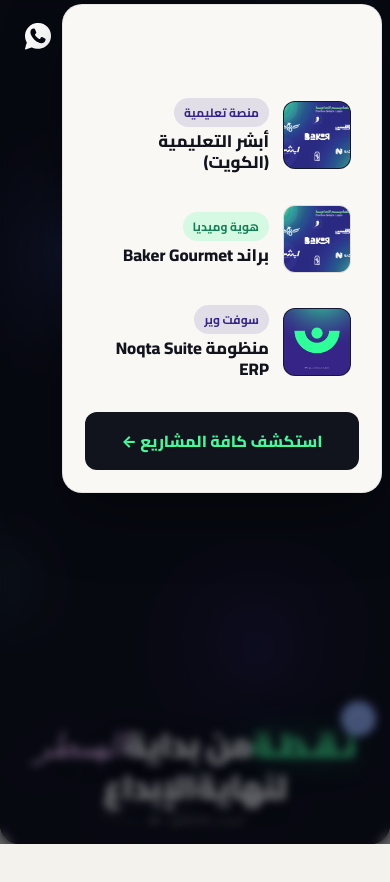
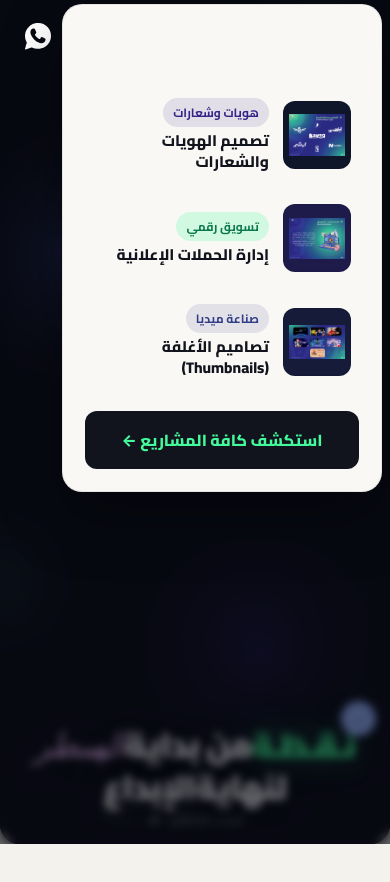
Before and after one commit to hassanmamdouh461/web-noqta, a Next.js app: page / in a window 390 px wide. Both pictures are taken after a click on the element 350 px from the left and 36 px from the top of the page. Shown: the top 882 px of the page. Built offline with nearby package versions, Linux system fonts and the light colour scheme.

Commit message:
fix(navbar): update work popout data to match authentic services and portfolio

```diff
--- a/app/styles/navbar.css
+++ b/app/styles/navbar.css
@@ -214,17 +214,21 @@
     overflow: hidden;
     flex-shrink: 0;
     border: 1px solid rgba(0, 0, 0, 0.08);
+    display: flex;
+    align-items: center;
+    justify-content: center;
+    padding: 5px;
 }
 
 .nav-work-item__img {
     width: 100%;
     height: 100%;
-    object-fit: cover;
+    object-fit: contain;
     transition: transform 0.3s ease;
 }
 
 .nav-work-item:hover .nav-work-item__img {
-    transform: scale(1.12);
+    transform: scale(1.08);
 }
 
 .nav-work-item__text {
@@ -243,22 +247,30 @@
     width: fit-content;
 }
 
-.badge-maroon {
+.badge-maroon,
+.badge-violet {
     background-color: rgba(54, 36, 136, 0.12);
     color: var(--color-violet);
 }
 
-.badge-pink {
-    background-color: rgba(67, 251, 156, 0.2);
-    color: #128054;
+.badge-pink,
+.badge-mint {
+    background-color: rgba(67, 251, 156, 0.22);
+    color: #0b784b;
+}
+
+.badge-blue {
+    background-color: rgba(50, 62, 134, 0.12);
+    color: #323E86;
 }
 
 .nav-work-title {
     font-family: var(--font-ar);
-    font-size: 1.05rem;
+    font-size: 0.96rem;
     font-weight: 800;
-    line-height: 1.25;
+    line-height: 1.35;
     margin: 0;
+    color: var(--color-dark);
 }
 
 .nav-work-btn {
--- a/components/Navbar.jsx
+++ b/components/Navbar.jsx
@@ -2,7 +2,7 @@
 
 import { useEffect } from 'react';
 import { gsap } from 'gsap';
-import { WIGGLE_CONFIG, NOQTA_INFO } from '@/lib/data';
+import { WIGGLE_CONFIG, NOQTA_INFO, PROJECTS_DATA } from '@/lib/data';
 
 function initWiggle(element, intensity) {
     if (!element) return () => {};
@@ -326,37 +326,92 @@
                         {/* Pop-out Box for Work Preview */}
                         <div className="nav-popout nav-work-box">
                             <div className="nav-popout-inner">
-                                <a href="#stack-section" className="nav-work-item">
-                                    <div className="nav-work-item__img-wrap" style={{ background: '#131A33' }}>
-                                        <img src="/assets/noqta/noqta-portfolio-slide1.png" loading="eager" alt="منصة أبشر" className="nav-work-item__img" />
+                                <a
+                                    href="#stack-section"
+                                    onClick={() => {
+                                        const overlay = document.querySelector('.nav-overlay');
+                                        if (overlay) overlay.click();
+                                    }}
+                                    className="nav-work-item"
+                                >
+                                    <div className="nav-work-item__img-wrap" style={{ background: '#10162A' }}>
+                                        <img
+                                            src="/assets/noqta/noqta-portfolio-slide1.png"
+                                            loading="eager"
+                                            alt="هويات بصرية وشعارات"
+                                            className="nav-work-item__img"
+                                        />
                                     </div>
                                     <div className="nav-work-item__text">
-                                        <span className="nav-work-badge badge-maroon">منصة تعليمية</span>
-                                        <h4 className="nav-work-title">أبشر التعليمية (الكويت)</h4>
+                                        <span className="nav-work-badge badge-violet">
+                                            هويات وشعارات
+                                        </span>
+                                        <h4 className="nav-work-title">
+                                            تصميم الهويات والشعارات
+                                        </h4>
                                     </div>
                                 </a>
 
-                                <a href="#stack-section" className="nav-work-item">
-                                    <div className="nav-work-item__img-wrap" style={{ background: '#F4EFE6' }}>
-                                        <img src="/assets/noqta/noqta-portfolio-slide1.png" loading="eager" alt="براند Baker" className="nav-work-item__img" />
+                                <a
+                                    href="#stack-section"
+                                    onClick={() => {
+                                        const overlay = document.querySelector('.nav-overlay');
+                                        if (overlay) overlay.click();
+                                    }}
+                                    className="nav-work-item"
+                                >
+                                    <div className="nav-work-item__img-wrap" style={{ background: '#1E1B4B' }}>
+                                        <img
+                                            src="/assets/noqta/noqta-marketing-slide10.png"
+                                            loading="eager"
+                                            alt="تسويق رقمي وحملات إعلانية"
+                                            className="nav-work-item__img"
+                                        />
                                     </div>
                                     <div className="nav-work-item__text">
-                                        <span className="nav-work-badge badge-pink">هوية وميديا</span>
-                                        <h4 className="nav-work-title">براند Baker Gourmet</h4>
+                                        <span className="nav-work-badge badge-mint">
+                                            تسويق رقمي
+                                        </span>
+                                        <h4 className="nav-work-title">
+                                            إدارة الحملات الإعلانية
+                                        </h4>
                                     </div>
                                 </a>
 
-                                <a href="#stack-section" className="nav-work-item">
+                                <a
+                                    href="#stack-section"
+                                    onClick={() => {
+                                        const overlay = document.querySelector('.nav-overlay');
+                                        if (overlay) overlay.click();
+                                    }}
+                                    className="nav-work-item"
+                                >
                                     <div className="nav-work-item__img-wrap" style={{ background: '#151B38' }}>
-                                        <img src="/assets/noqta/noqta-logo-square.png" loading="eager" alt="أنظمة سحابية" className="nav-work-item__img" />
+                                        <img
+                                            src="/assets/noqta/noqta-thumbnails-slide9.png"
+                                            loading="eager"
+                                            alt="تصاميم الأغلفة وصناعة الميديا"
+                                            className="nav-work-item__img"
+                                        />
                                     </div>
                                     <div className="nav-work-item__text">
-                                        <span className="nav-work-badge badge-maroon">سوفت وير</span>
-                                        <h4 className="nav-work-title">منظومة Noqta Suite ERP</h4>
+                                        <span className="nav-work-badge badge-blue">
+                                            صناعة ميديا
+                                        </span>
+                                        <h4 className="nav-work-title">
+                                            تصاميم الأغلفة (Thumbnails)
+                                        </h4>
                                     </div>
                                 </a>
 
-                                <a href="#stack-section" className="nav-work-btn">
+                                <a
+                                    href="#stack-section"
+                                    onClick={() => {
+                                        const overlay = document.querySelector('.nav-overlay');
+                                        if (overlay) overlay.click();
+                                    }}
+                                    className="nav-work-btn"
+                                >
                                     <span className="nav-work-btn__text">استكشف كافة المشاريع ←</span>
                                 </a>
                             </div>
```
